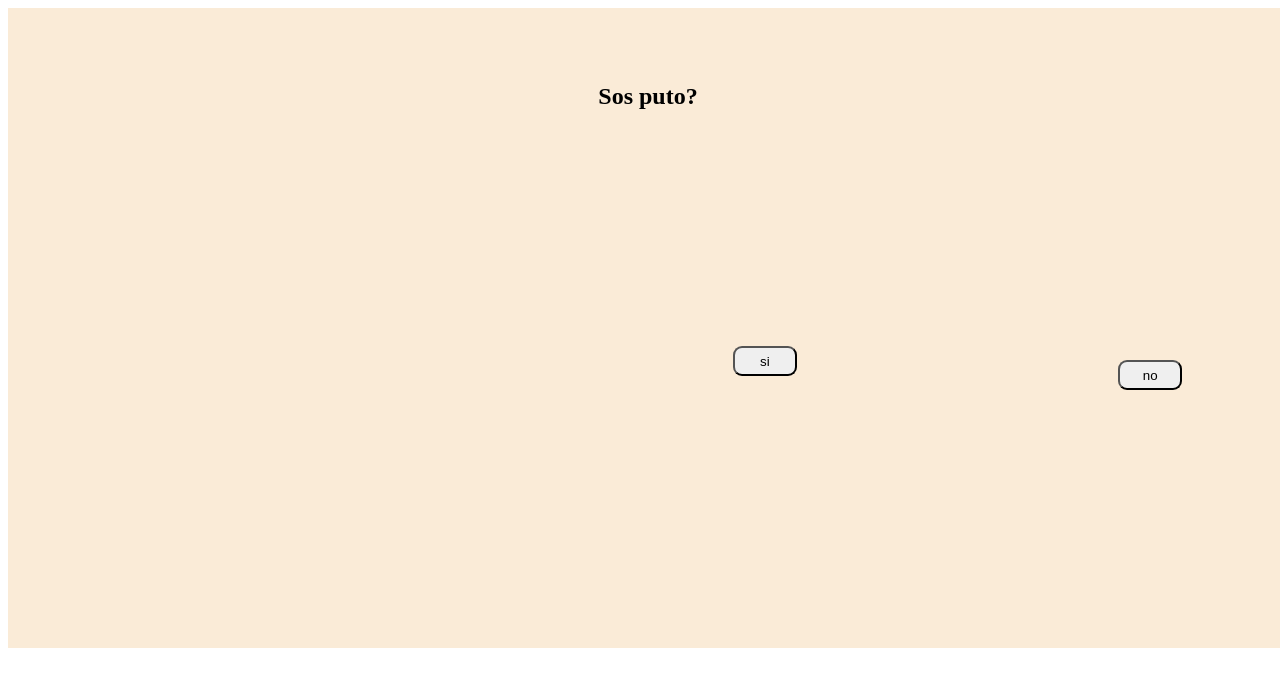
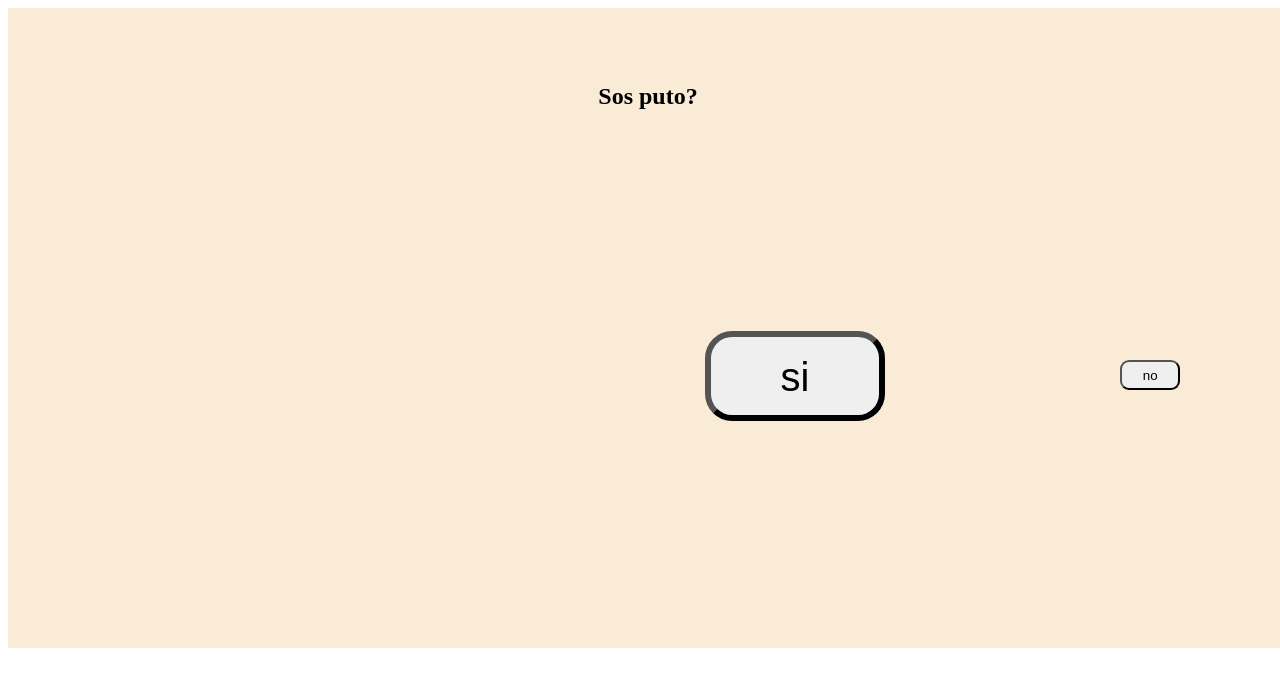
Before and after one commit to JANIER-VSQZ/xd, a plain HTML site: page index.html in a window 1280 px wide. Both pictures are taken after a click on the button "no". Drawn offline with Linux system fonts and the light colour scheme.

Commit message:
boton se hace mas grande

```diff
--- a/estilos.css
+++ b/estilos.css
@@ -40,6 +40,8 @@
     width: 64px;
     height: 30px;
     border-radius: 9px;
+    width: 60px;
+    height: 30px;
 }
 
 .btnSi{
--- a/script.js
+++ b/script.js
@@ -2,12 +2,16 @@ document.addEventListener("DOMContentLoaded", () => {
     const btnNo = document.getElementById('btnNo');
     const btnSi = document.getElementById('btnSi');
     const frente = document.getElementById('frente');
+    let contador = 1.5;
 
     btnNo.addEventListener('click', () => {
         let randomX = Math.floor(Math.random() * 100);
         let randomY = Math.floor(Math.random() * 100);
         btnNo.style.left = randomX + '%';
         btnNo.style.top = randomY + '%';
+        contador=contador*2;
+        btnSi.style.transform = 'scale('+contador+')';
+        btnSi.style.zIndex=2;
     })
 
     btnSi.addEventListener('click', ()=>{
```
Also changed, not shown: 1 other file.
